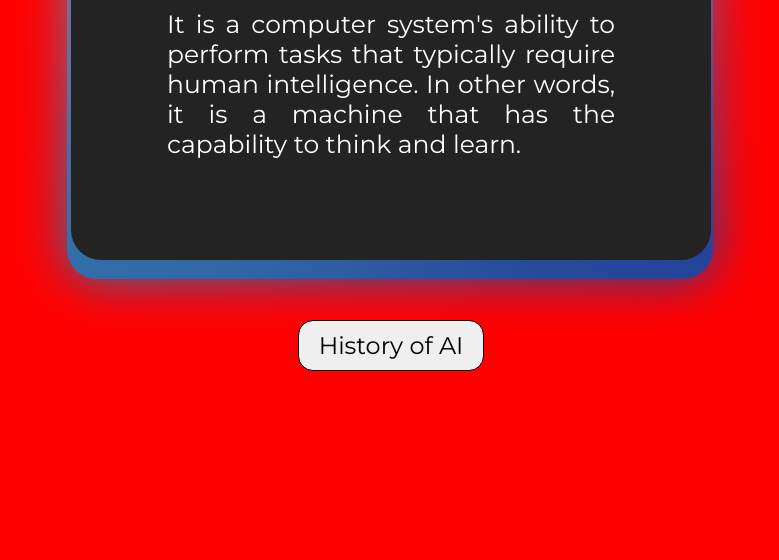
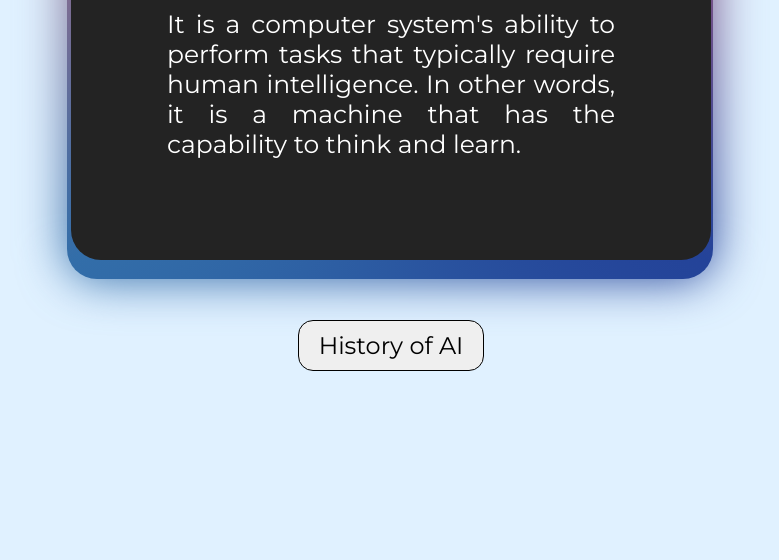
Before and after one commit to Lester-ozu/trash-layout, a plain HTML site: page central/html/index.html in a window 1280 px wide. Shown: the part 240-800 px from the top of the page, without its empty margins (249-1028 px from the left). Drawn offline with Linux system fonts and the light colour scheme.

Commit message:
Version 1.0.2

```diff
--- a/central/html/index.html
+++ b/central/html/index.html
@@ -5,12 +5,6 @@
         <meta name="viewport" content="width=device-width, initial-scale=1.0">
         <title>History of AI</title>
         <link rel="stylesheet" href="../css/layoutStyle.css">
-
-        <style>
-            body{
-                background-color: red;
-            }
-        </style>
     </head>
     <body>
 
```
